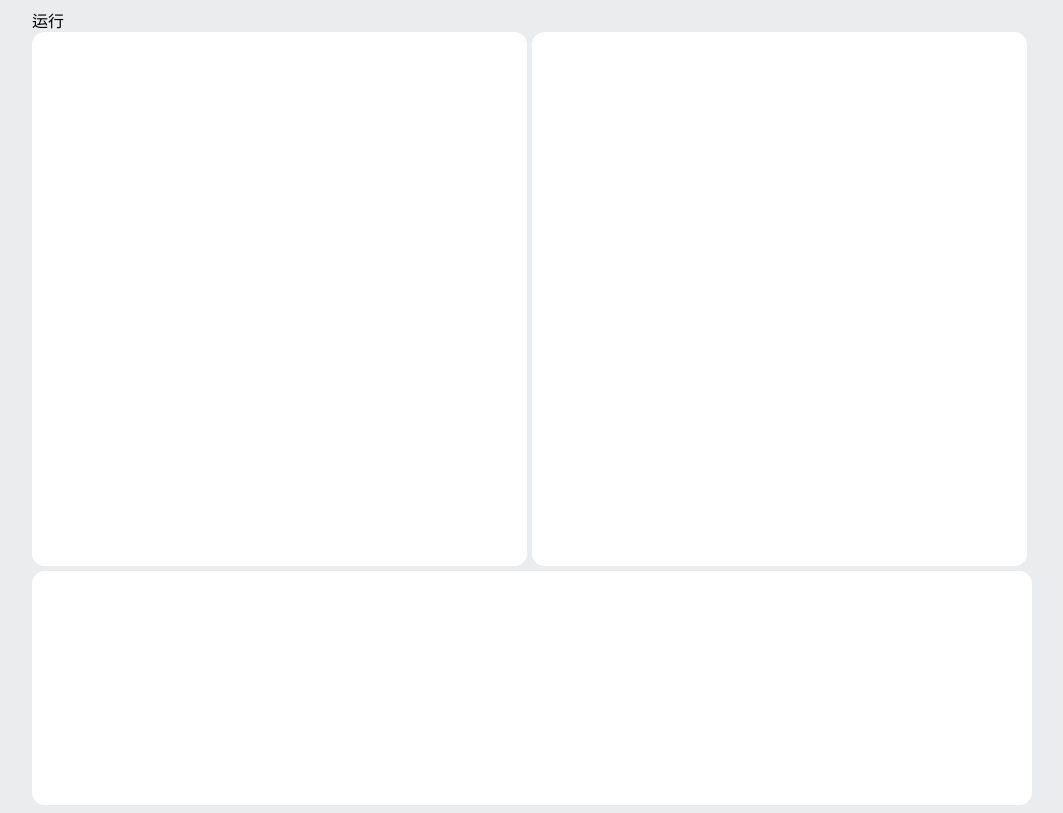
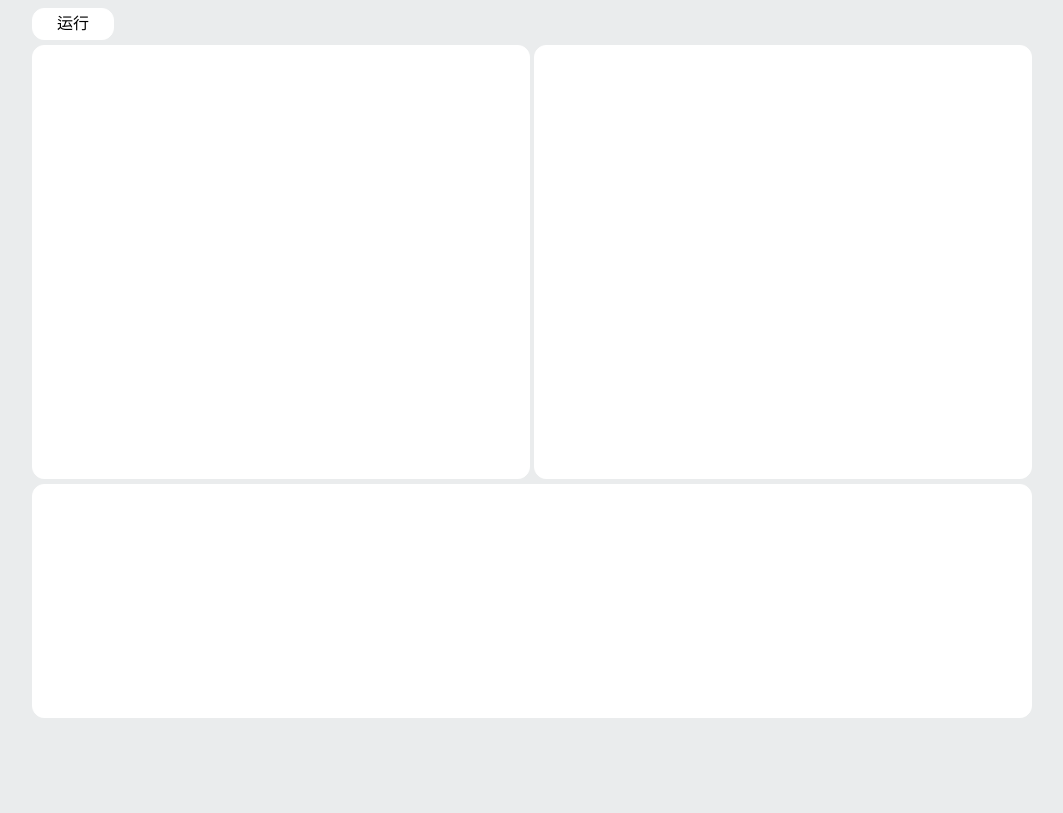
Before and after one commit to IStrangers/DemoLanguageWebRun, a React (Vite) app in the folder web/: page / in a window 1280 px wide. Shown: the whole page, without its empty margins (108-1171 px from the left). Built offline with nearby package versions, Linux system fonts and the light colour scheme.

Commit message:
20231221

```diff
--- a/web/src/App.css
+++ b/web/src/App.css
@@ -6,6 +6,20 @@
 .code-container {
   display: flex;
   align-items: center;
+}
+
+.run-code-btn {
+  background-color: white;
+  border: 1px solid white;
+  border-radius: 12px;
+  width: 80px;
+  height: 30px;
+  line-height: 30px;
+  outline: none;
+  margin: 0 0 5px 0;
+  text-align: center;
+  cursor: pointer;
+  user-select: none;
 }
 
 .description {
@@ -17,9 +31,8 @@
   background-color: white;
   border: 1px solid white;
   border-radius: 12px;
-  height: 500px;
+  height: 400px;
   outline: none;
-  margin: 0 5px 0 0;
   overflow: auto;
 }
 
--- a/web/src/App.tsx
+++ b/web/src/App.tsx
@@ -113,11 +113,12 @@ export default function App() {
 
     return (
         <main className='main'>
-            <div onClick={onRunCode}>运行</div>
+            <div className='run-code-btn' onClick={onRunCode}>运行</div>
             <div className='code-container'>
                 <div className='description'>
                     <div ref={contentRef} contentEditable="plaintext-only" onInput={onContentInput}></div>
                 </div>
+                <div style={{margin: '0 2px 0 2px'}}></div>
                 <div className='description'>
                     <div>
                         {
```
